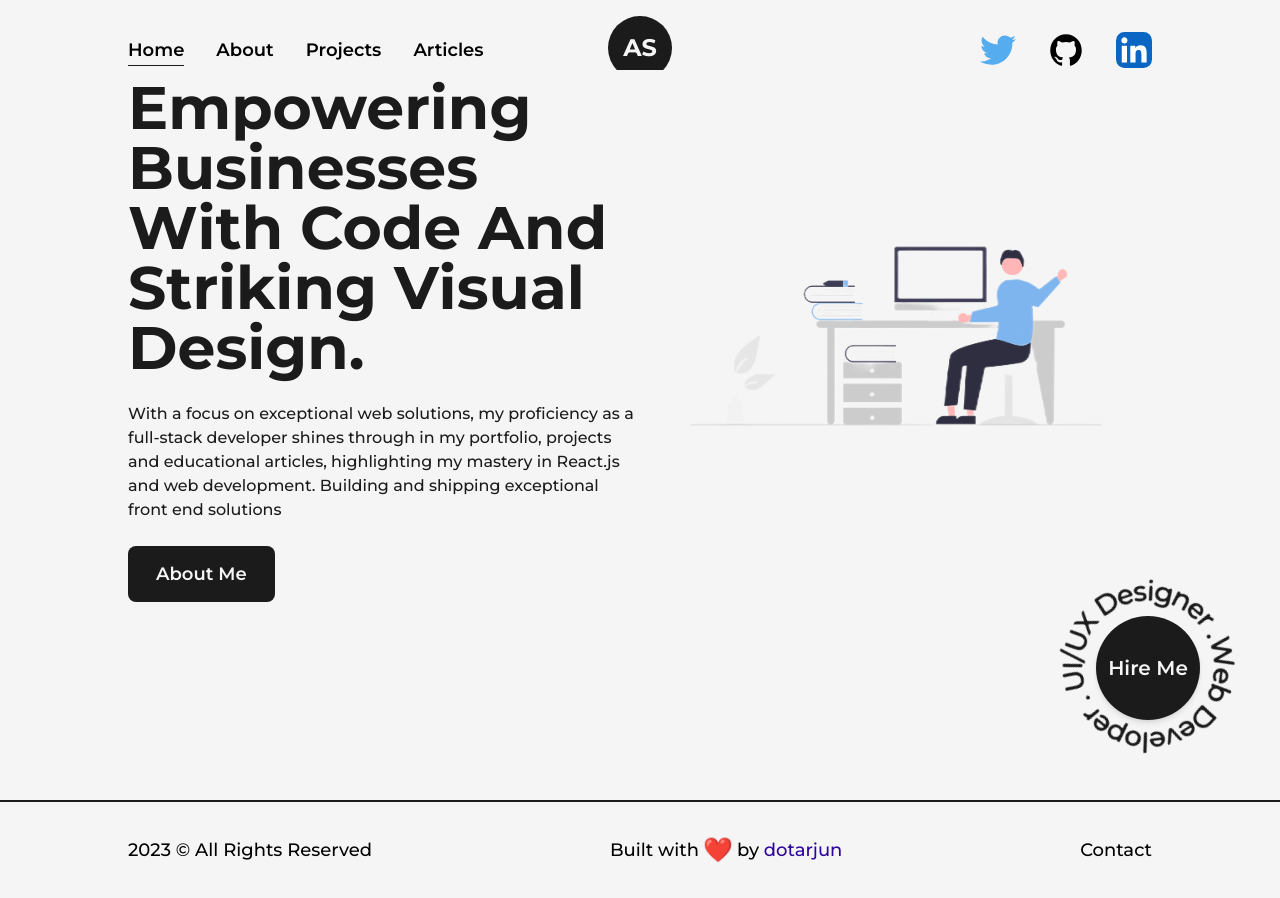
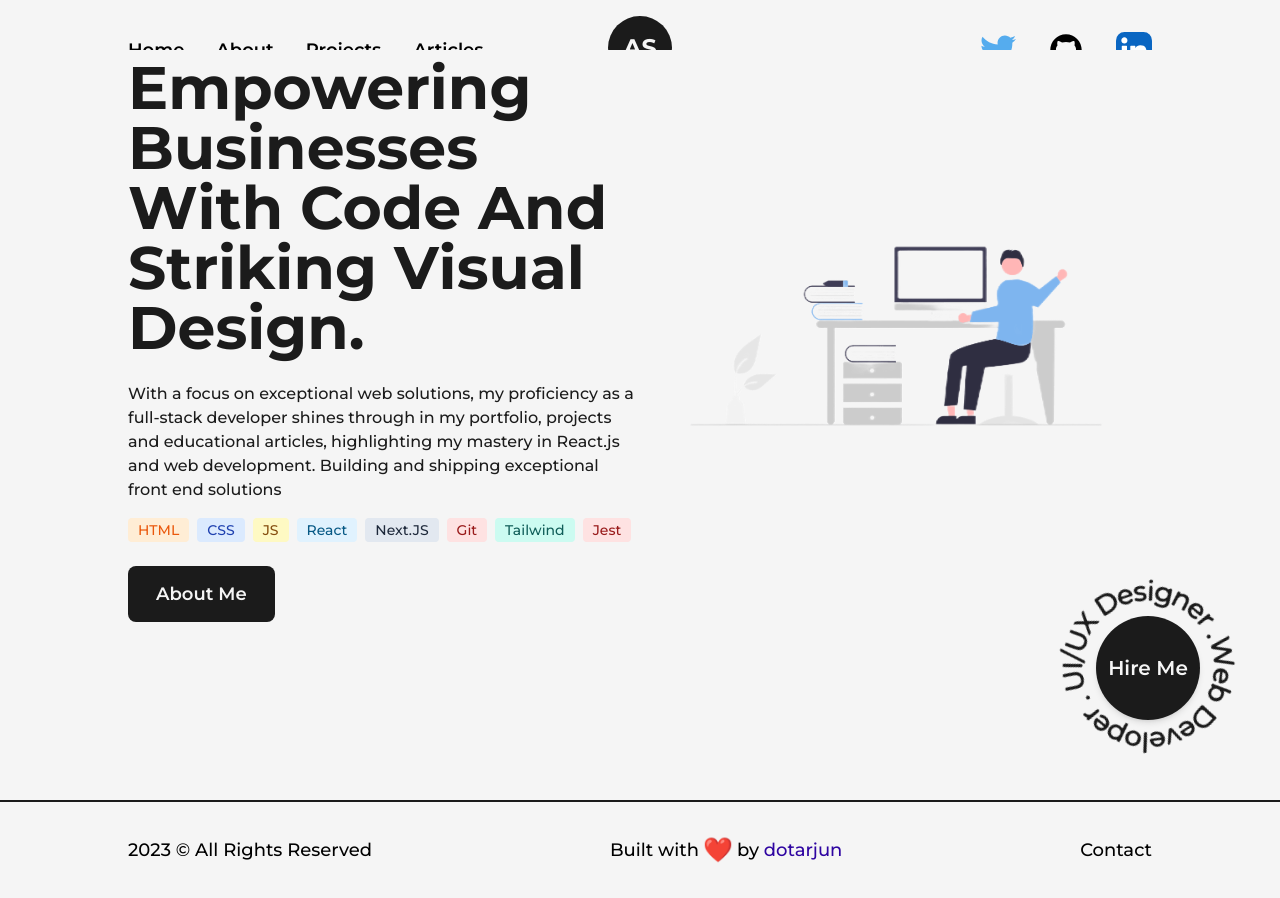
Before and after one commit to dotarjun/Portfolio, a Next.js app: page / in a window 1280 px wide. Built offline with nearby package versions, Linux system fonts and the light colour scheme.

Commit message:
🚀 feat(index.js): add Badges component to Home page

```diff
--- a/src/pages/index.js
+++ b/src/pages/index.js
@@ -6,6 +6,7 @@ import AnimatedText from "@/components/AnimatedText";
 import Link from "next/link";
 import { LinkArrow } from "@/components/Icons";
 import HireMe from "@/components/HireMe";
+import Badges from "@/components/Badges";
 
 export default function Home() {
   return (
@@ -29,6 +30,7 @@ export default function Home() {
                 and web development. Building and shipping exceptional front end
                 solutions
               </p>
+              <Badges />
               <div className="flex items-center self-start mt-2">
                 <Link
                   href="/about"
```
